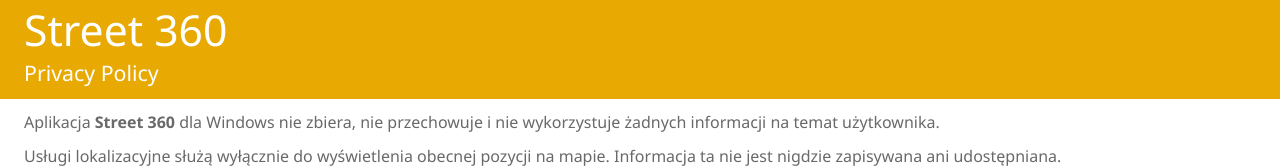
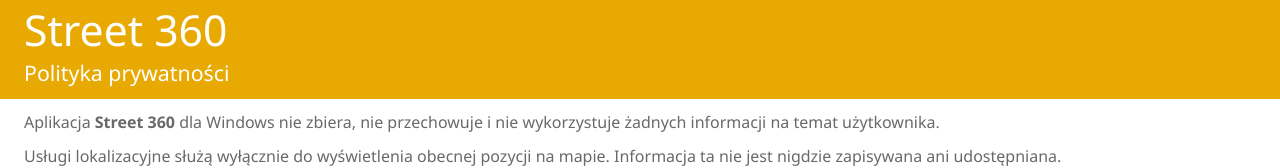
Before and after one commit to lukerayman/lukerayman.github.io, a plain HTML site: page street360/privacy/pl.html in a window 1280 px wide. Shown: the top 168 px of the page. Drawn offline with Linux system fonts and the light colour scheme.

Commit message:
Improved polish translation, added repository icon

```diff
--- a/street360/privacy/pl.html
+++ b/street360/privacy/pl.html
@@ -9,7 +9,7 @@
 <body style="margin:0px;">
     <div style="background: #e8a902; padding-left: 24px; padding-bottom: 12px;">
         <p style="font-family: 'Segoe UI'; font-size: 32pt; font-weight: 100; color: white; margin: 0px;">Street 360</p>
-        <p style="font-family: 'Segoe UI'; font-size: 16pt; font-weight: 400; color: white; margin: 0px;">Privacy Policy</p>
+        <p style="font-family: 'Segoe UI'; font-size: 16pt; font-weight: 400; color: white; margin: 0px;">Polityka prywatności</p>
     </div>
     <div style="padding: 0 24px; font-family: 'Segoe UI'; font-size: 12pt; color: dimgray; ">
         <p style="margin: 12px 0px;">Aplikacja <strong>Street 360</strong> dla Windows nie zbiera, nie przechowuje i nie wykorzystuje żadnych informacji na temat użytkownika.</p>
```
Also changed, not shown: icon.jpg (added).
